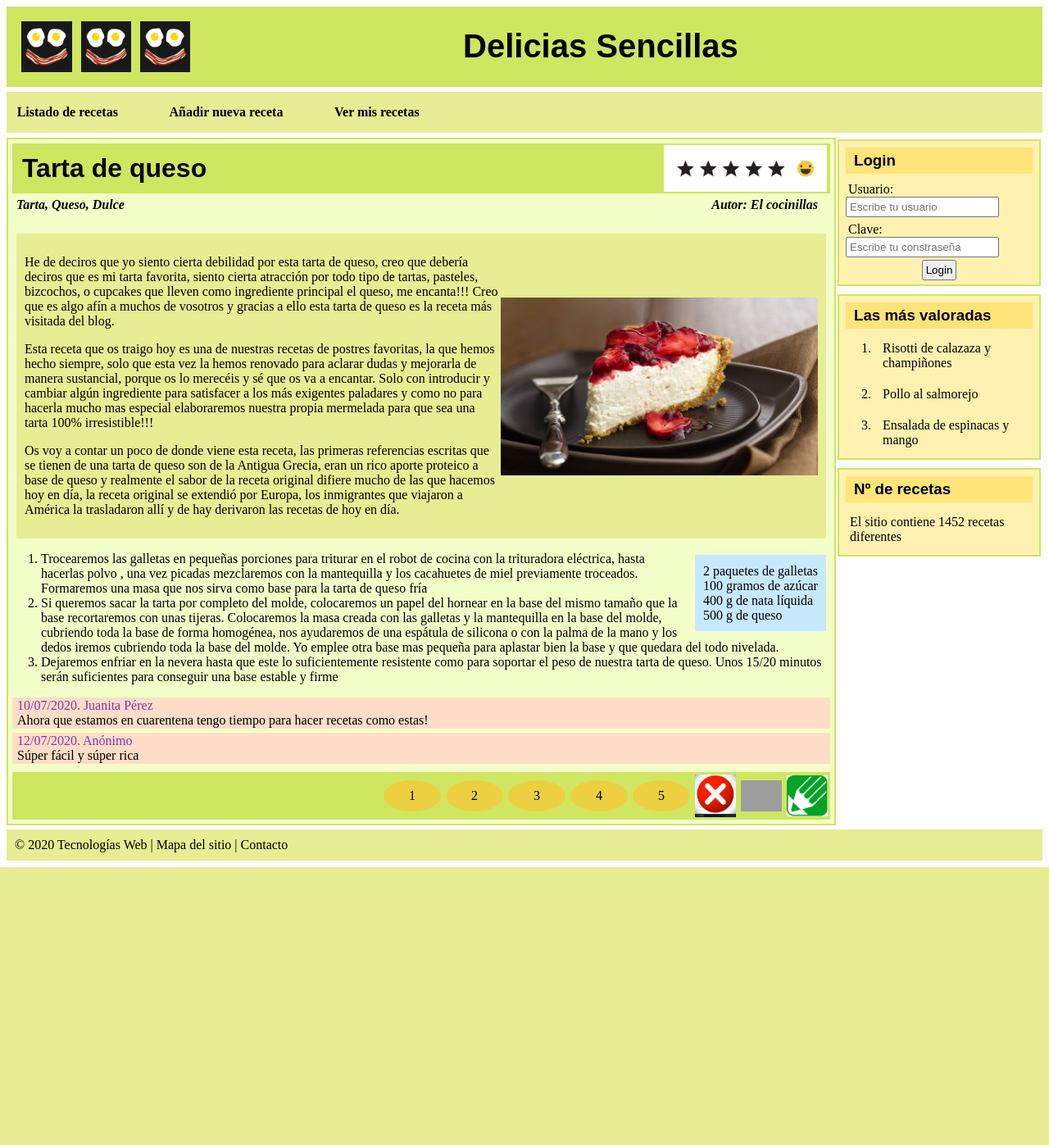
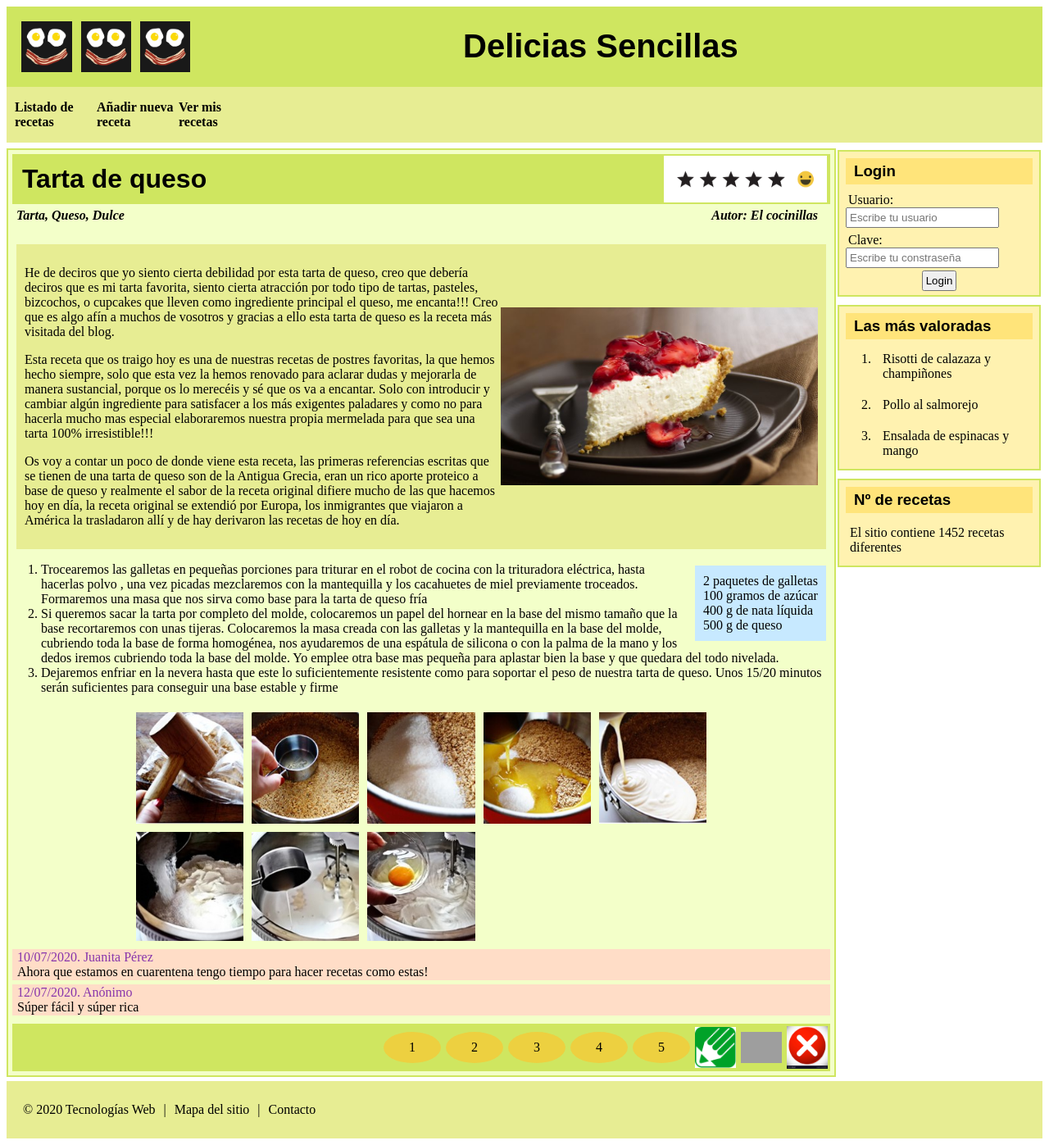
Before and after one commit to piglesias98/Tecnologias-Web, a PHP site: page / in a window 1280 px wide. Shown: the whole page at 82% size. Before the commit the page ends 1058 px from the top, so only its background shows below. Run offline with PHP 8.4, Linux system fonts and the light colour scheme; grey boxes are pictures that could not be loaded.

Commit message:
Update styles

```diff
--- a/practicaCSS/index.html
+++ b/practicaCSS/index.html
@@ -10,12 +10,12 @@
   <body>
     <header>
       <div class="logos">
-        <img src="images/logo.jpg" alt="Logo">
-        <img src="images/logo.jpg" alt="Logo">
-        <img src="images/logo.jpg" alt="Logo">
+        <img src="images/logo.jpg">
+        <img src="images/logo.jpg">
+        <img src="images/logo.jpg">
       </div>
       <div class="logo">
-        <img src="images/logo.jpg" alt="Logo">
+        <img src="images/logo.jpg">
       </div>
       <h1>Delicias Sencillas</h1>
     </header>
@@ -28,12 +28,12 @@
       <div class="lateral">
         <aside class="login">
           <h3>Login</h3>
-          <form class="login" action="procesar.php" method="post">
+          <form class="login_form" action="procesar.php" method="post">
             <div class="field">
               <label for="usuario">Usuario:</label>
               <input type="text" name="usuario" id="usuario" placeholder="Escribe tu usuario">
             </div>
-            <div class="">
+            <div class="field">
               <label for="clave">Clave:</label>
               <input type="text" name="clave" id="clave" placeholder="Escribe tu constraseña">
             </div>
@@ -54,6 +54,7 @@
         </aside>
       </div>
       <article class="receta">
+        <div class="superior">
           <div class="nombre_receta">
             <h1>Tarta de queso</h1>
             <img src="images/estrellas.png" alt="estrellas">
@@ -61,6 +62,7 @@
           <div class="detalles">
             <p>Tarta, Queso, Dulce</p>
             <p>Autor: El cocinillas</p>
+          </div>
         </div>
         <section class="descripcion">
           <div class="texto">
@@ -82,6 +84,16 @@
             <li>Si queremos sacar la tarta por completo del molde, colocaremos un papel del hornear en la base del mismo tamaño que la  base recortaremos con unas tijeras. Colocaremos la masa creada con las galletas y la mantequilla en la base del molde, cubriendo toda la base de forma homogénea, nos ayudaremos de una espátula de silicona o con la palma de la mano y los dedos iremos cubriendo toda la base del molde. Yo emplee otra base mas pequeña para aplastar bien la base y que quedara del todo nivelada.</li>
             <li>Dejaremos enfriar en la nevera hasta que este lo suficientemente resistente como para soportar el peso de nuestra tarta de queso. Unos 15/20 minutos serán suficientes para conseguir una base estable y firme</li>
           </ol>
+        </section>
+        <section class="pasos">
+          <img src="images/paso1.jpg">
+          <img src="images/paso2.jpg">
+          <img src="images/paso3.jpg">
+          <img src="images/paso4.jpg">
+          <img src="images/paso5.jpg">
+          <img src="images/paso6.jpg">
+          <img src="images/paso7.jpg">
+          <img src="images/paso8.jpg">
         </section>
         <section class="comentarios">
           <div class="comentario">
@@ -107,14 +119,18 @@
             <div>3</div>
             <div>4</div>
             <div>5</div>
+          <img src="images/edit.png">
+          <img src="images/comment.png">
           <img src="images/x.jpg">
-          <img src="images/comment.png">
-          <img src="images/edit.png">
         </section>
       </article>
     </div>
     <footer>
-      © 2020 Tecnologías Web  |  Mapa del sitio  |  Contacto
+      <p>  © 2020 Tecnologías Web</p>
+      <p class="divisor">|</p>
+      <p>Mapa del sitio</p>
+      <p class="divisor">|</p>
+      <p>Contacto</p>
     </footer>
   </body>
 </html>
--- a/practicaCSS/style.css
+++ b/practicaCSS/style.css
@@ -41,14 +41,13 @@ nav, footer {
 nav {
   display: flex;
   justify-content: flex-start;
-  padding-left: 1%;
-  margin-top: 0.5%;
+  padding-left: 10px;
+  margin-top: 0.5px;
 }
 
 nav p {
-  padding-right: 5%;
   font-weight: bold;
-  width: auto;
+  width: 100px;
 }
 
 aside, .receta {
@@ -125,6 +124,21 @@ aside, .receta {
 
 .ingredientes p {
   margin: 0px;
+}
+
+
+.pasos {
+  width: 70%;
+  display: flex;
+  flex-wrap: wrap;
+  margin-left: auto;
+  margin-right: auto;
+}
+
+.pasos * {
+  box-sizing: border-box;
+  width: 20%;
+  padding: 5px;
 }
 
 .comentarios {
@@ -222,6 +236,11 @@ aside form * {
 footer {
   margin-top: 5px;
   padding: 10px;
+  display: flex;
+}
+
+footer p {
+  margin-left: 10px;
 }
 
 .logo {
```
Also changed, not shown: other parts of practicaCSS/style.css (+125 -1 lines), practicaCSS/images/paso1.jpg (added), practicaCSS/images/paso2.jpg (added), practicaCSS/images/paso3.jpg (added), practicaCSS/images/paso4.jpg (added), practicaCSS/images/paso5.jpg (added), practicaCSS/images/paso6.jpg (added), practicaCSS/images/paso7.jpg (added), practicaCSS/images/paso8.jpg (added). Lines whose indentation alone changed are shown as unchanged.
